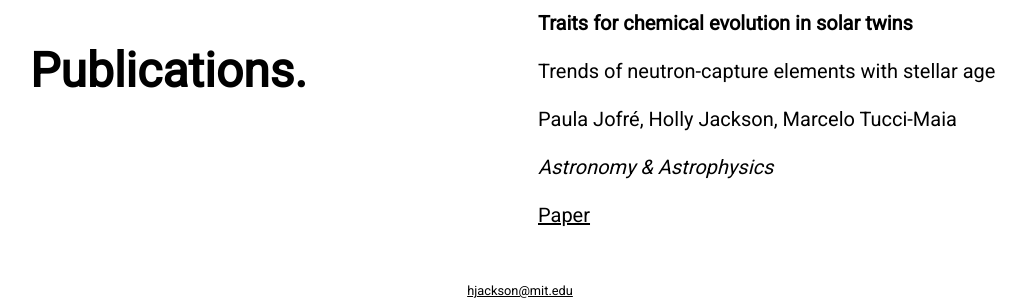
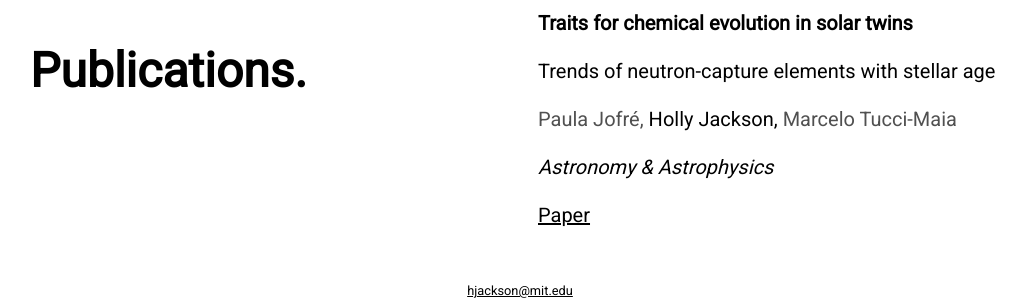
Before and after one commit to hollyjackson/hollyjackson.github.io, a Jekyll site: the page built from major-projects/cosmic-phylogeny/index.html, in a window 1280 px wide. Shown: the part 523-823 px from the top of the page, without its empty margins (120-1149 px from the left). Built offline with Jekyll 4.4.1, drawn with Linux system fonts in a browser that asks for light colours.

Commit message:
grey for co-authors

```diff
--- a/css/main.css
+++ b/css/main.css
@@ -121,12 +121,6 @@ img {
     margin-right: auto;
     width: 50%;
     height: auto;
-}
-
-@media screen and (max-width: 900px) {
-    .img {
-        width: 75%;
-    }
 }
 
 @media screen and (max-width: 600px) {
--- a/major-projects/cosmic-phylogeny/index.html
+++ b/major-projects/cosmic-phylogeny/index.html
@@ -25,7 +25,7 @@ menu: <a href="/">Major Projects</a><a href="/minor-projects">Minor Projects</a>
         <div class="content">
             <p style="text-align:left;font-weight:bold;">Traits for chemical evolution in solar twins</p>
             <p style="text-align:left;">Trends of neutron-capture elements with stellar age</p>
-            <p style="text-align:left;">Paula Jofré, Holly Jackson, Marcelo Tucci-Maia</p>
+            <p style="text-align:left;"><a style="color:#505050;">Paula Jofré,</a> Holly Jackson, <a style="color:#505050;">Marcelo Tucci-Maia</a></p>
             <p style="text-align:left;font-style:italic;">Astronomy & Astrophysics</p>
             <p style="text-align:left"><a href="/major-projects/cosmic-phylogeny/aa37140-19.pdf">Paper</a></p>
         </div>
```
